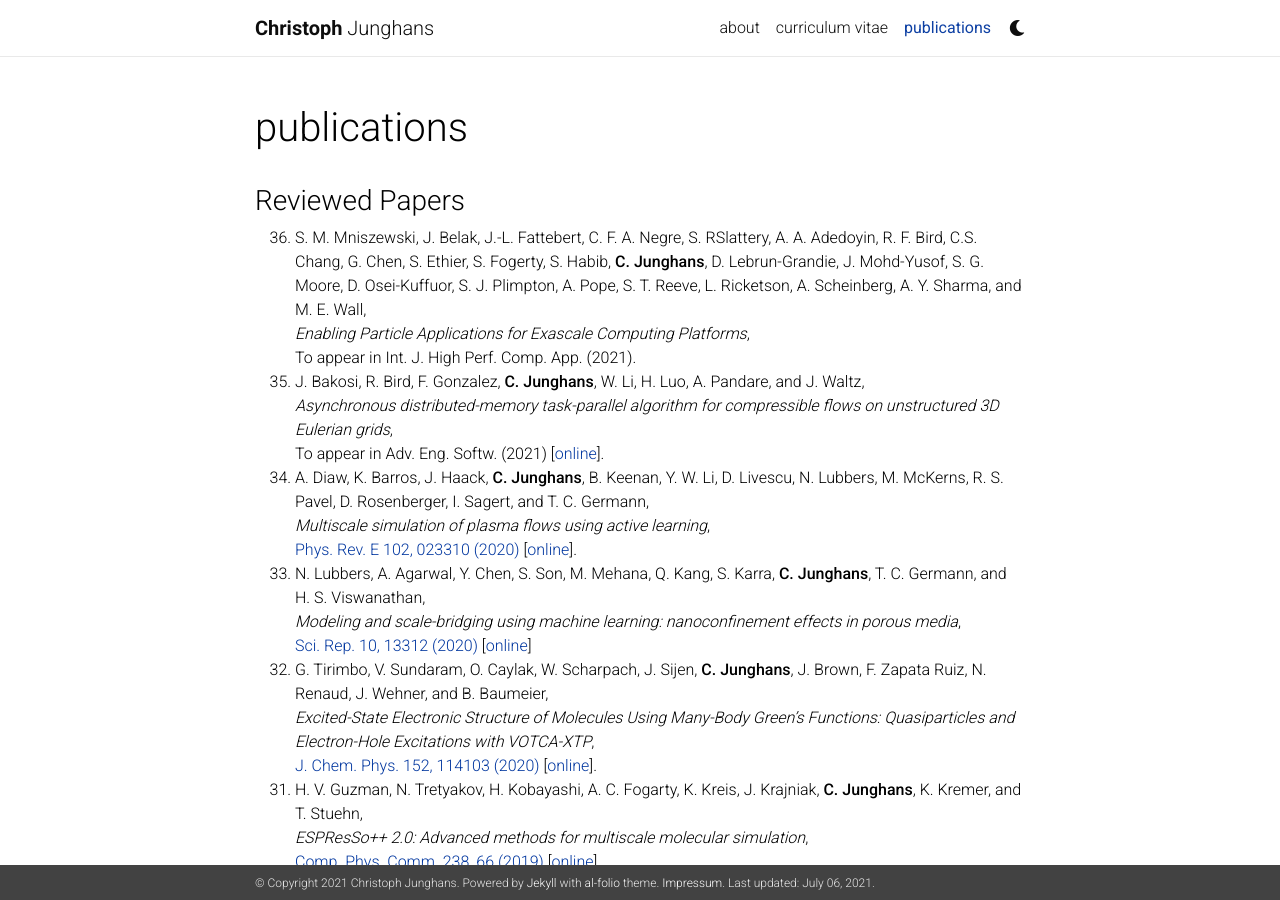
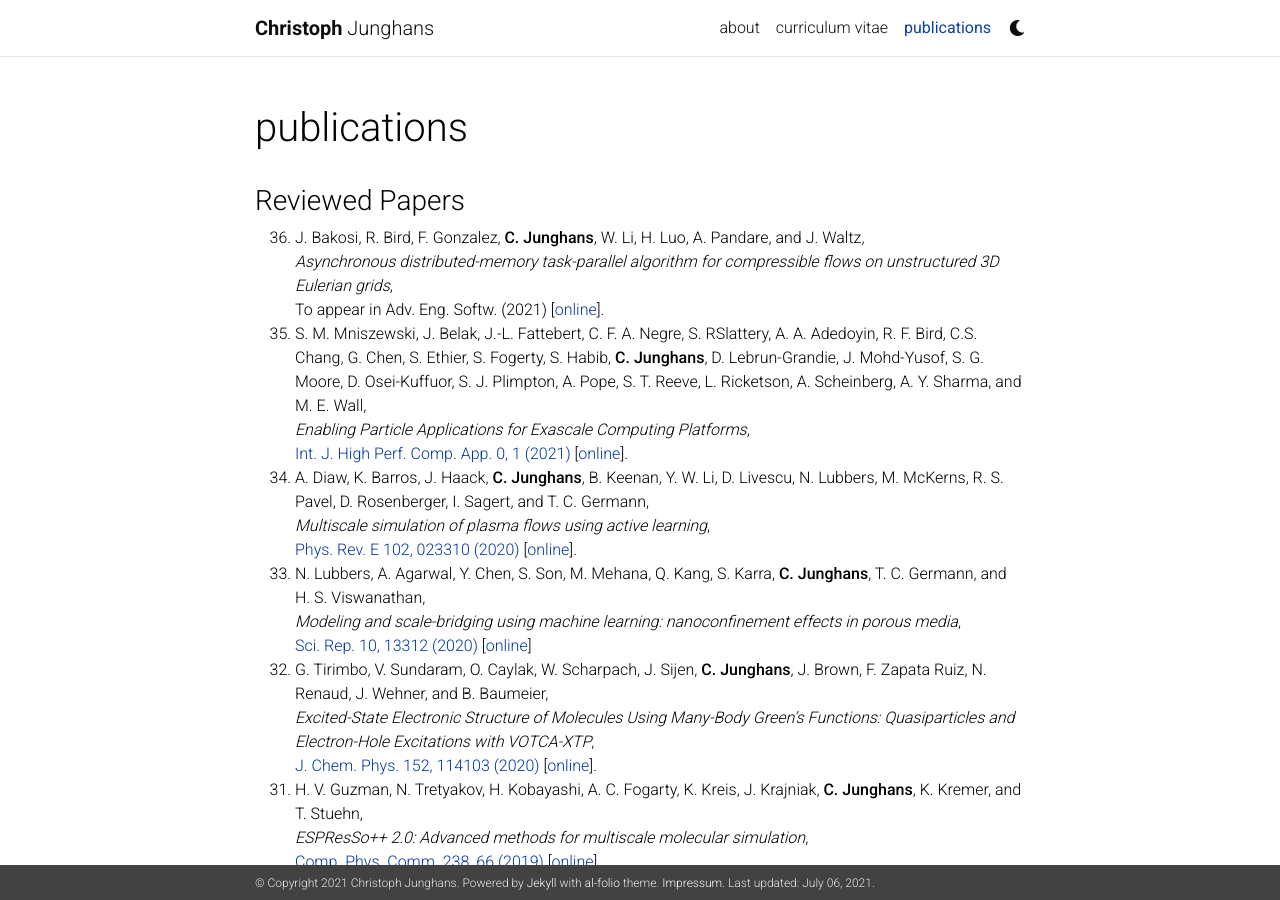
Before and after one commit to junghans/junghans.github.io, a Jekyll site: the page built from _pages/publications.md, in a window 1280 px wide and 900 px high. Built offline with Jekyll 4.4.1, drawn with Linux system fonts in a browser that asks for light colours; nearby versions of some CDN libraries; a style sheet for code colours, icons or effects is not loaded.

Commit message:
pubs: update copa paper

```diff
--- a/_pages/publications.md
+++ b/_pages/publications.md
@@ -10,12 +10,12 @@ nav: true
 
 {: reversed="reversed"}
 
+0. J. Bakosi, R. Bird, F. Gonzalez, **C. Junghans**, W. Li, H. Luo, A. Pandare, and J. Waltz,<br>
+   *Asynchronous distributed-memory task-parallel algorithm for compressible flows on unstructured 3D Eulerian grids*,<br>
+   To appear in Adv. Eng. Softw. (2021) [[online](2021b.pdf)].
 0. S. M. Mniszewski, J. Belak, J.-L. Fattebert, C. F. A. Negre, S. RSlattery, A. A. Adedoyin, R. F. Bird, C.S. Chang, G. Chen, S. Ethier, S. Fogerty, S. Habib, **C. Junghans**, D. Lebrun-Grandie, J. Mohd-Yusof, S. G. Moore, D. Osei-Kuffuor, S. J. Plimpton, A. Pope, S. T. Reeve, L. Ricketson, A. Scheinberg, A. Y. Sharma, and M. E. Wall,<br>
    *Enabling Particle Applications for Exascale Computing Platforms*,<br>
-   To appear in Int. J. High Perf. Comp. App. (2021).
-0. J. Bakosi, R. Bird, F. Gonzalez, **C. Junghans**, W. Li, H. Luo, A. Pandare, and J. Waltz,<br>
-   *Asynchronous distributed-memory task-parallel algorithm for compressible flows on unstructured 3D Eulerian grids*,<br>
-   To appear in Adv. Eng. Softw. (2021) [[online](2021a.pdf)].
+   [Int. J. High Perf. Comp. App. 0, 1 (2021)](https://doi.org/10.1177/10943420211022829) [[online](2021a.pdf)].
 0. A. Diaw, K. Barros, J. Haack, **C. Junghans**, B. Keenan, Y. W. Li, D. Livescu, N. Lubbers, M. McKerns, R. S. Pavel, D. Rosenberger, I. Sagert, and T. C. Germann,<br>
    *Multiscale simulation of plasma flows using active learning*,<br>
    [Phys. Rev. E 102, 023310 (2020)](https://doi.org/10.1103/PhysRevE.102.023310) [[online](2020c.pdf)].
```
Also changed, not shown: 2 other files.
